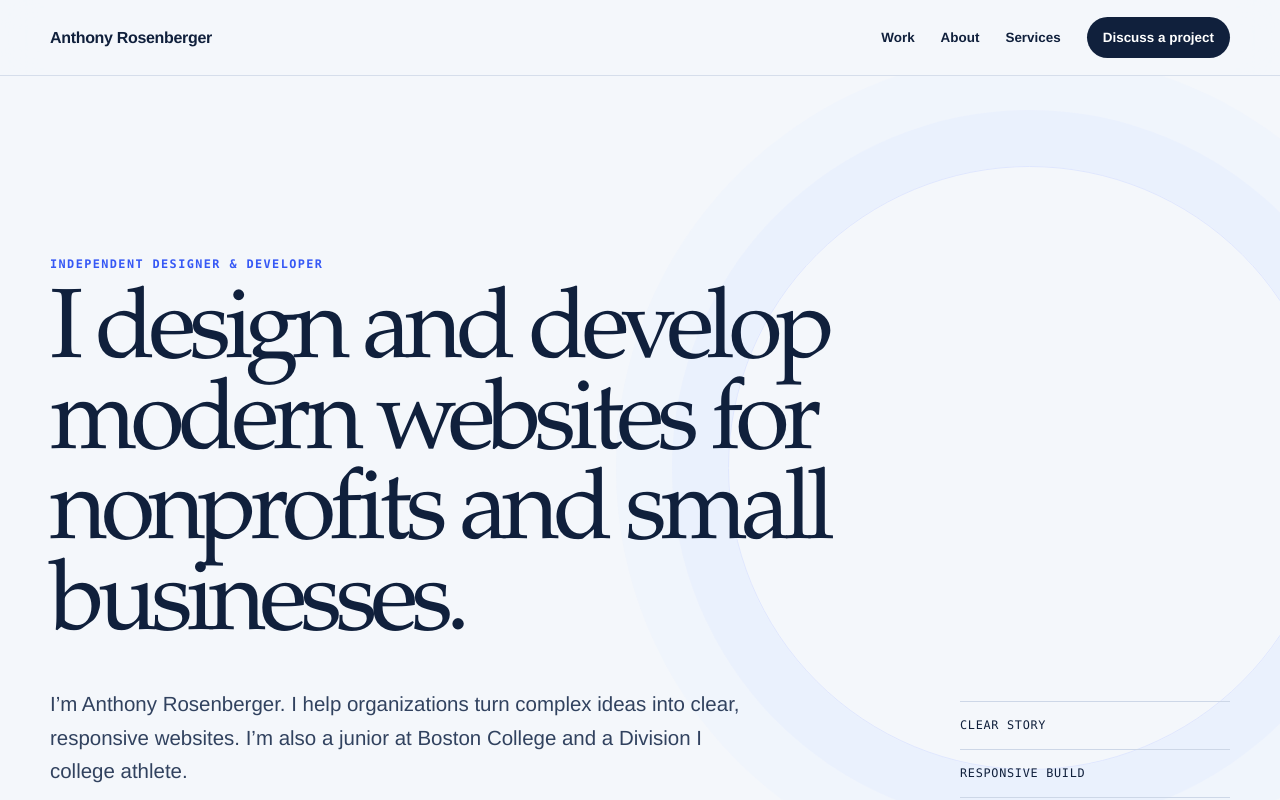
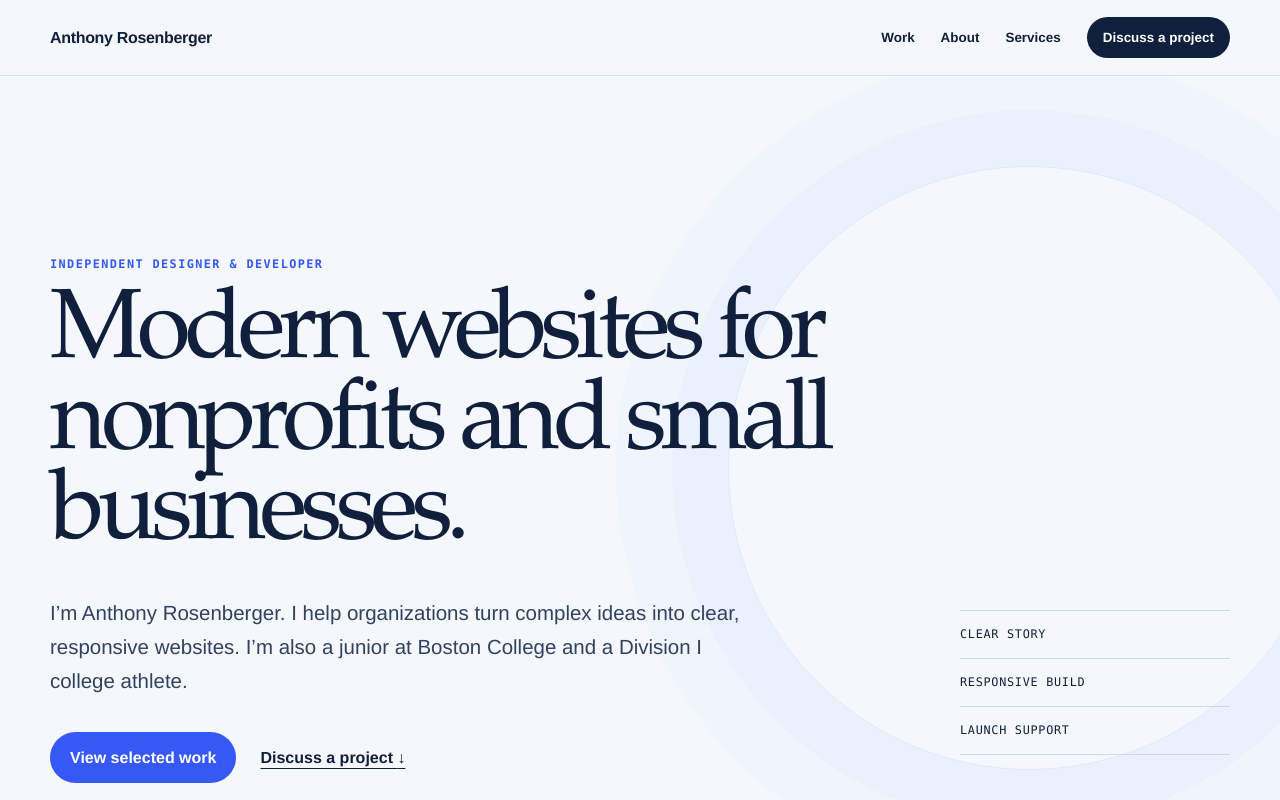
Before and after one commit to anthonysmartflow-art/PORTFOLIO, a Next.js app: page / in a window 1280 px wide. Shown: the top 800 px of the page. Built offline with nearby package versions, Linux system fonts and the light colour scheme.

Commit message:
Add headshot and refine homepage headline

```diff
--- a/app/page.tsx
+++ b/app/page.tsx
@@ -102,7 +102,7 @@ export default function Home() {
         <div className="hero-copy">
           <p className="kicker">Independent designer &amp; developer</p>
           <h1 id="hero-title">
-            I design and develop modern websites for nonprofits and small businesses.
+            Modern websites for nonprofits and small businesses.
           </h1>
           <p className="hero-intro">
             I’m Anthony Rosenberger. I help organizations turn complex ideas into clear,
```
Also changed, not shown: 1 other file (tests, documents, lock files or other folders).
